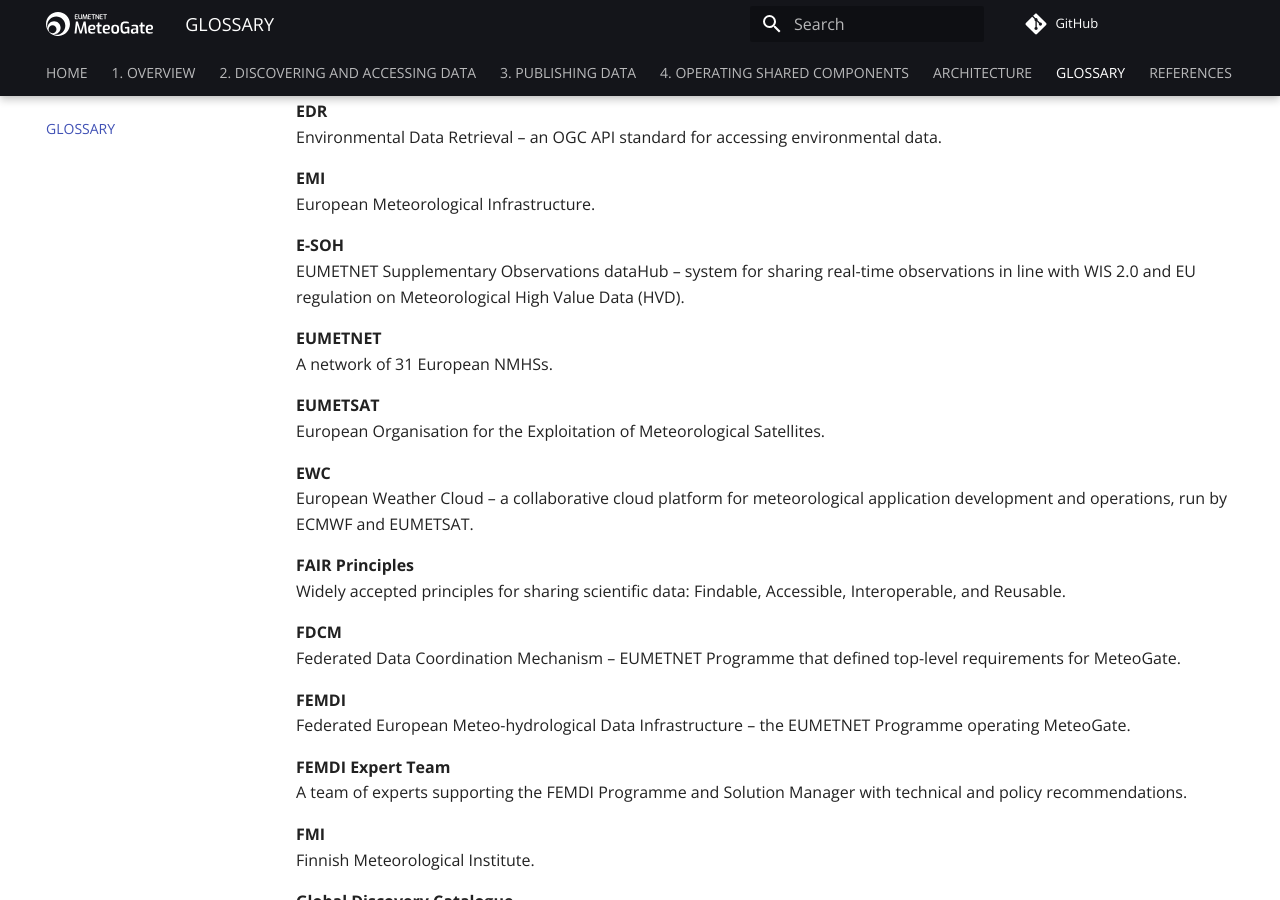
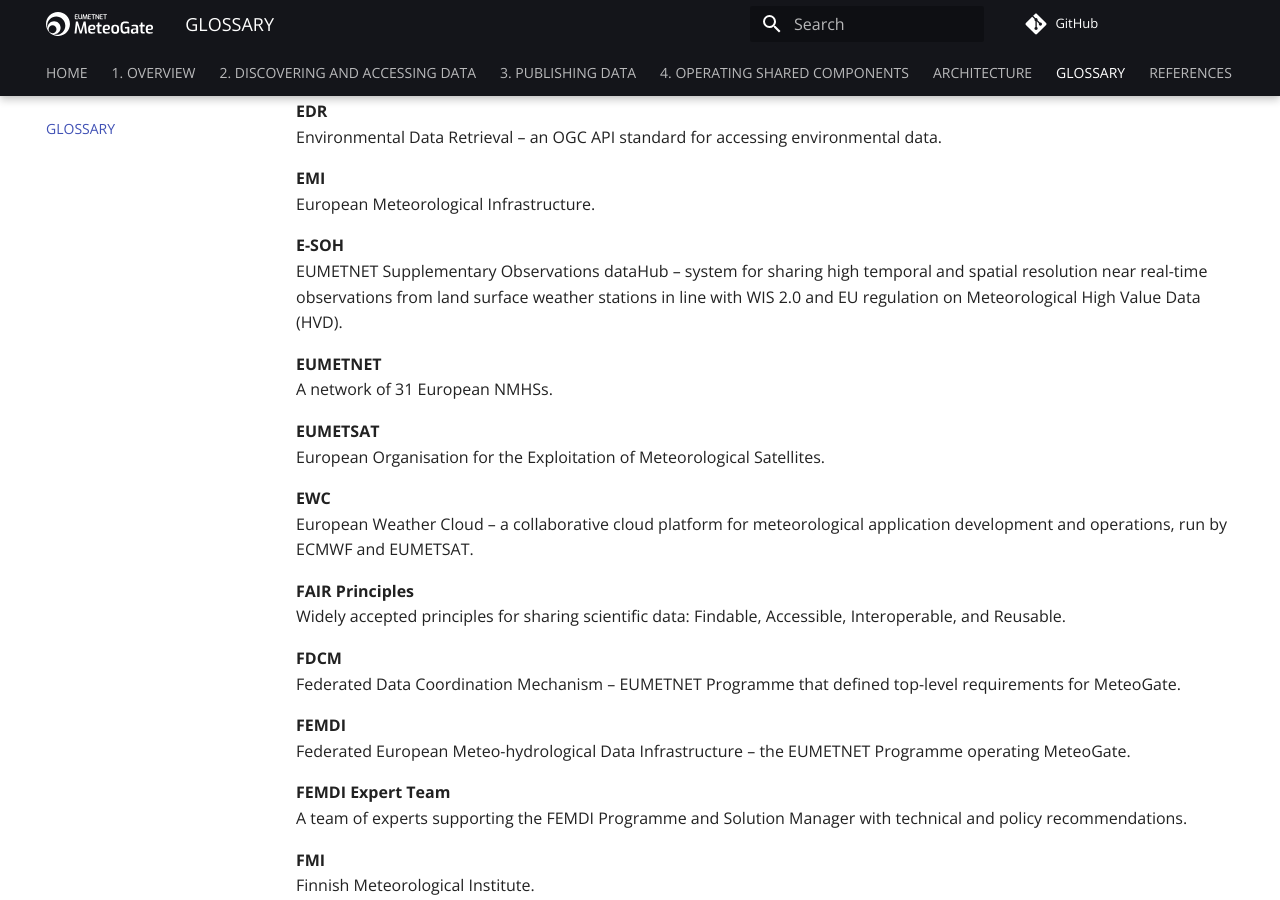
Before and after one commit to EUMETNET/meteogate-documentation, an MkDocs documentation site: the page built from docs/glossary.md, in a window 1280 px wide and 900 px high, scrolled down 1258 px. Built offline with MkDocs 1.6.1 and Material for MkDocs 9.7.7, drawn with Linux system fonts in a browser that asks for light colours; comment, search, counter and statistics services are not loaded.

Commit message:
Update glossary.md

```diff
--- a/docs/glossary.md
+++ b/docs/glossary.md
@@ -46,7 +46,7 @@ Environmental Data Retrieval – an OGC API standard for accessing environmental
 European Meteorological Infrastructure.
 
 **E-SOH**
-EUMETNET Supplementary Observations dataHub – system for sharing real-time observations in line with WIS 2.0 and EU regulation on Meteorological High Value Data (HVD).
+EUMETNET Supplementary Observations dataHub – system for sharing high temporal and spatial resolution near real-time observations from land surface weather stations in line with WIS 2.0 and EU regulation on Meteorological High Value Data (HVD).
 
 **EUMETNET**
 A network of 31 European NMHSs.
```
